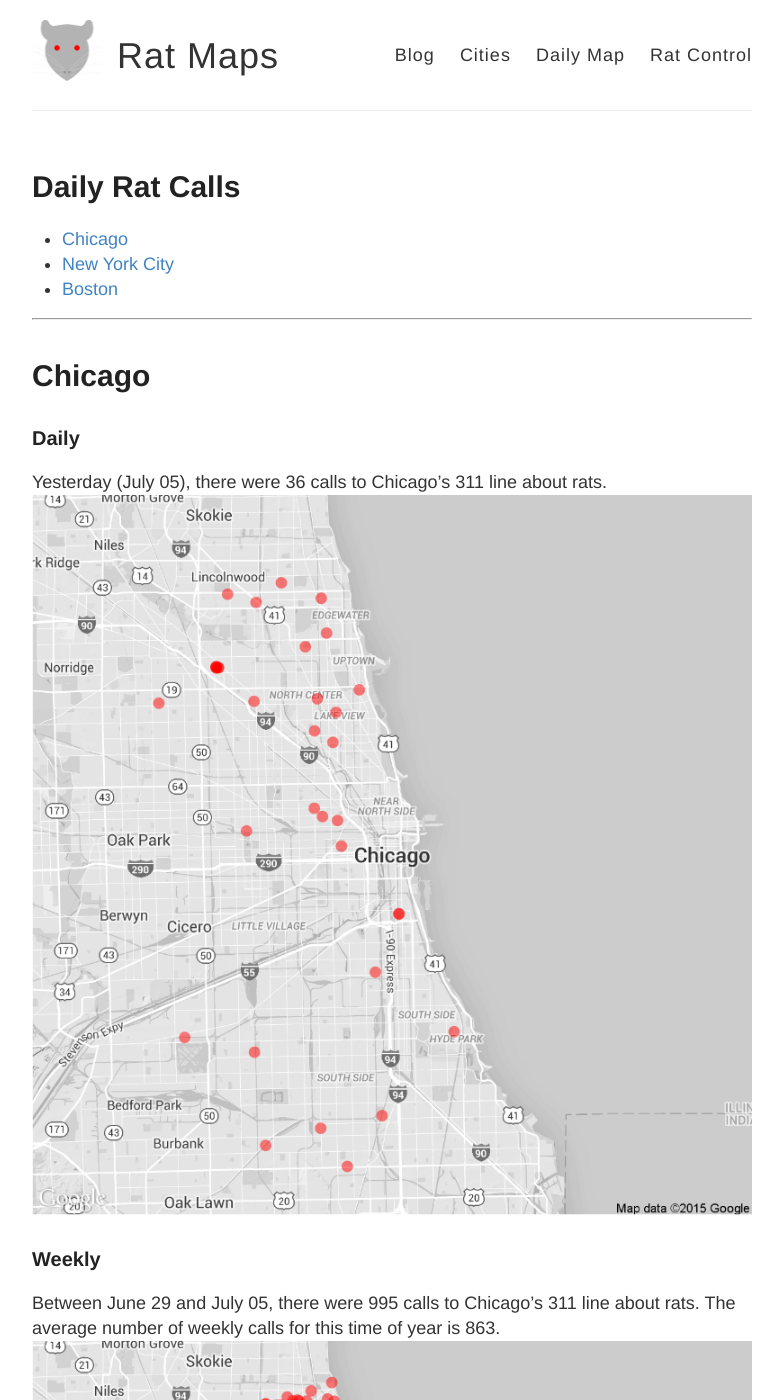
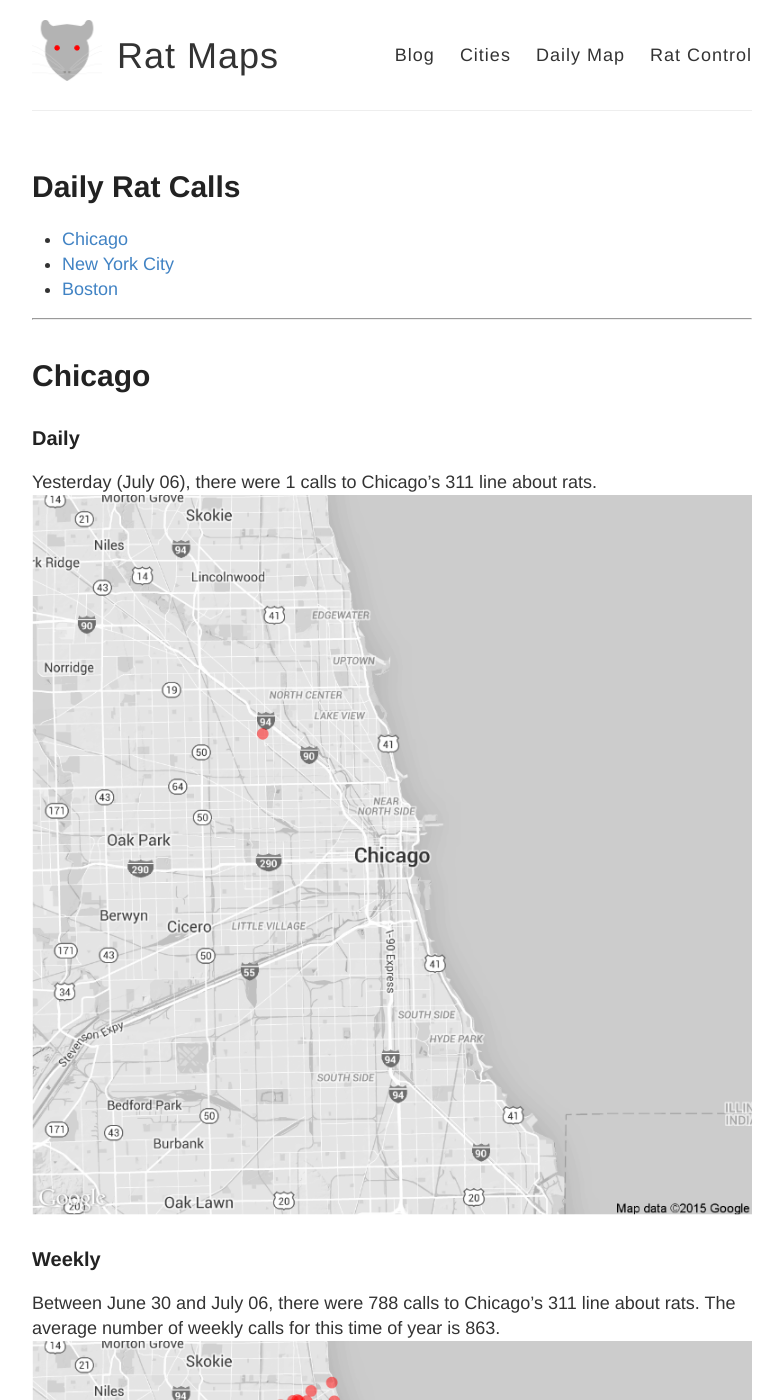
Before and after one commit to DanielHadley/ratmaps, a Jekyll site: the page built from daily.md, in a window 1280 px wide and 1400 px high. Shown: the whole window, without its empty margins (248-1031 px from the left). Built offline with Jekyll 4.4.1, drawn with Linux system fonts in a browser that asks for light colours; comment, search, counter and statistics services are not loaded; some of the changed text lies outside the part shown.

Commit message:
Daily Maps

```diff
--- a/daily.md
+++ b/daily.md
@@ -15,22 +15,22 @@
 
 ### Daily
 
-Yesterday (July 05), there were 36 calls to Chicago's 311 line about rats.
+Yesterday (July 06), there were 1 calls to Chicago's 311 line about rats.
 ![Chicago rat calls to 311 weekly map]({{ site.cityimages }}/daily/Chicago_Rat_Map_Daily.png)
 
 ### Weekly
-Between June 29 and July 05, there were 995 calls to Chicago's 311 line about rats. The average number of weekly calls for this time of year is 863.
+Between June 30 and July 06, there were 788 calls to Chicago's 311 line about rats. The average number of weekly calls for this time of year is 863.
 ![Chicago rat calls to 311 weekly map]({{ site.cityimages }}/daily/Chicago_Rat_Map_Weekly.png)
 ***
 # New York City <a id="nyc"><a>
 
 ### Daily
 
-Yesterday (July 05), there were 0 calls to New York City's 311 line about rats.
+Yesterday (July 06), there were 0 calls to New York City's 311 line about rats.
 ![NYC rat calls to 311 weekly map]({{ site.cityimages }}/daily/NYC_Rat_Map_Daily.png)
 
 ### Weekly
-Between June 29 and July 05, there were 0 calls to New York City's 311 line about rats. The average number of weekly calls for this time of year is 280.
+Between June 30 and July 06, there were 0 calls to New York City's 311 line about rats. The average number of weekly calls for this time of year is 280.
 ![NYC rat calls to 311 weekly map]({{ site.cityimages }}/daily/NYC_Rat_Map_Weekly.png)
 
 Each red dot represents one call about a rat seen in that location. The dots are transparent, so multiple calls from one location will be seen as a solid dot. The usual caveats apply: more calls do not necessarily mean that there are more rats in that location than other parts of the city. A cluster of dots could indicate that one resident is unusually vocal about rodents in his or her neighborhood. Also, more densely populated neighborhoods tend to make more calls to 311.
```
Also changed, not shown: images/pages/daily/Chicago_Rat_Map_Daily.png, images/pages/daily/Chicago_Rat_Map_Weekly.png, images/pages/daily/NYC_Rat_Map_Daily.png, images/pages/daily/NYC_Rat_Map_Weekly.png.
